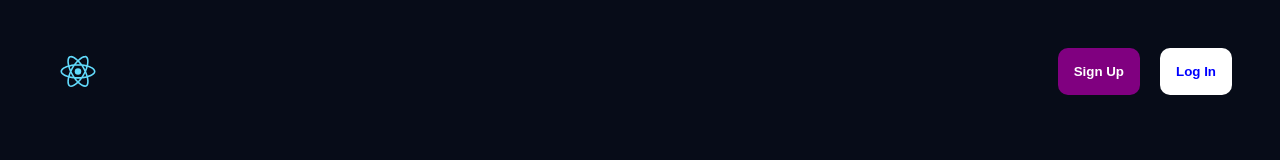
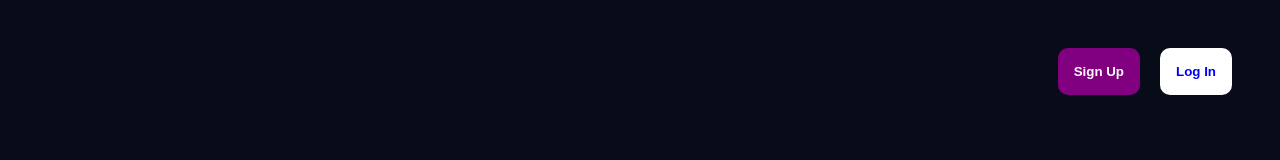
Before and after one commit to alex-fmks/ihack-final-project, a React (Create React App) app in the folder client/: page / in a window 1280 px wide. Shown: the top 160 px of the page. Built offline with nearby package versions, Linux system fonts and the light colour scheme.

Commit message:
remove logo

```diff
--- a/client/src/components/Modal/index.js
+++ b/client/src/components/Modal/index.js
@@ -1,6 +1,6 @@
 import React, { useState, useContext } from "react";
 import "./index.css";
-import Logo from "../../logo.svg";
+/* import Logo from "../../logo.svg"; */
 import XIcon from "../../xclose.svg";
 import { useNavigate } from "react-router-dom";
 import axios from "axios";
@@ -48,7 +48,7 @@ function Modal({ open, onClose }) {
           alt="Close Login"
           className="close-modal"
         />
-        <img src={Logo} alt="Logo" className="login-logo" />
+        {/*         <img src={Logo} alt="Logo" className="login-logo" /> */}
         <form onSubmit={handleSubmit}>
           <div className="modal-header">
             <p>LOGIN</p>
--- a/client/src/components/Navbar/index.css
+++ b/client/src/components/Navbar/index.css
@@ -1,6 +1,6 @@
 .nav-header {
   display: flex;
-  justify-content: space-between;
+  justify-content: flex-end;
 }
 
 @media only screen and (max-width: 850px) {
--- a/client/src/components/Navbar/index.js
+++ b/client/src/components/Navbar/index.js
@@ -1,7 +1,7 @@
 import React, { useState } from "react";
 import { Link } from "react-router-dom";
 import "./index.css";
-import Logo from "../../logo.svg";
+/* import Logo from "../../logo.svg"; */
 import Modal from "../Modal";
 /* import { useContext } from "react";
 import { AuthContext } from "../../context/auth"; */
@@ -11,7 +11,7 @@ function Navbar() {
   /*   const { isLoggedIn, user } = useContext(AuthContext); */
   return (
     <div className="nav-header">
-      <img src={Logo} alt="Header Logo" width="60px" />
+      {/*       <img src={Logo} alt="Header Logo" width="60px" /> */}
       <div className="auth-btns">
         <nav>
           <Link to="/signup">
```
